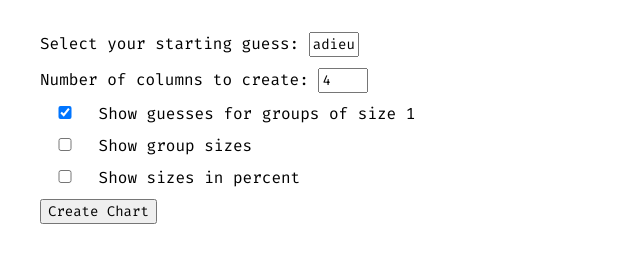
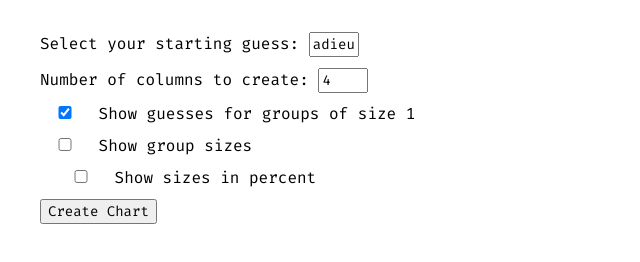
Before and after one commit to Zakuro98/Wordle-Chart-Template-Maker, a plain HTML site: page index.html in a window 1280 px wide. Shown: the whole page, without its empty margins (0-640 px from the left). Drawn offline with Linux system fonts and the light colour scheme.

Commit message:
Update style.css

```diff
--- a/style.css
+++ b/style.css
@@ -23,3 +23,7 @@ button {
 div {
     margin-bottom: 0.67em;
 }
+
+div.sub{
+    margin-left: 1em;
+}
```
